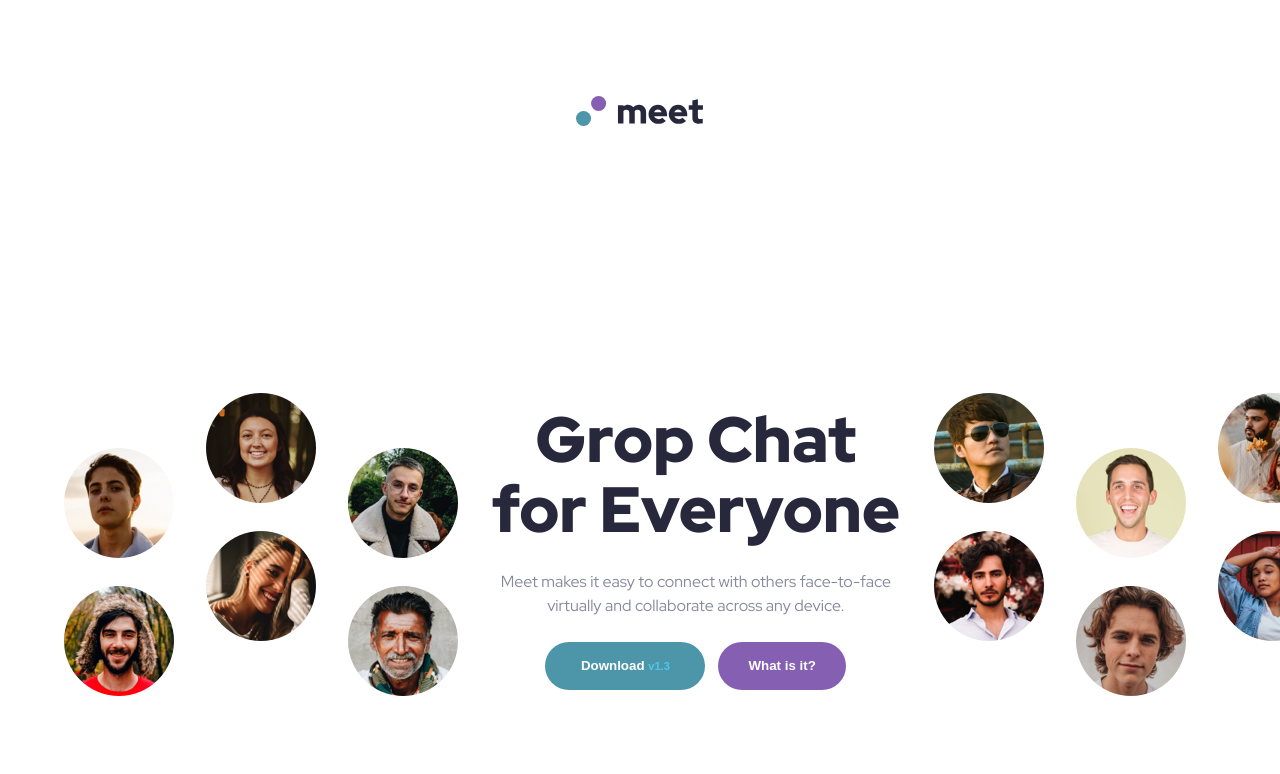
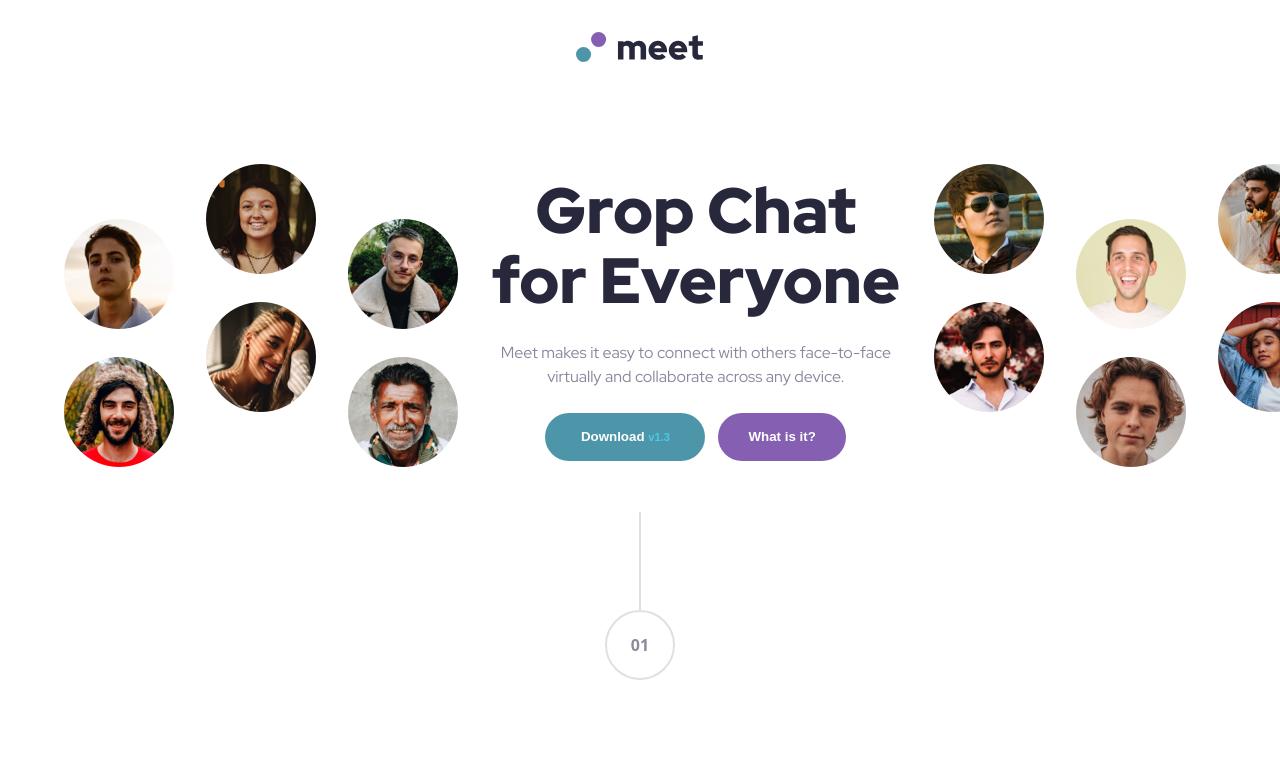
Before and after one commit to yehudahason/Meet-landing-page, a plain HTML site: page index.html in a window 1280 px wide. Shown: the top 774 px of the page. Drawn offline with Linux system fonts and the light colour scheme.

Commit message:
some-css  commit

```diff
--- a/assets/css/style.css
+++ b/assets/css/style.css
@@ -62,7 +62,7 @@ header {
   display: flex;
   justify-content: center;
   align-items: center;
-  padding: 6rem;
+  padding: 2rem;
   min-height: auto;
 }
 
@@ -118,7 +118,7 @@ header img {
   justify-content: space-around;
   align-items: center;
   gap: 0.8rem;
-  min-height: 640px;
+  height: 640px;
 }
 
 .btn {
@@ -357,6 +357,8 @@ header img {
   .section-one {
     flex-direction: row;
     justify-content: space-between;
+    height: 438px;
+    align-items: center;
   }
 
   .gallery {
@@ -373,12 +375,8 @@ header img {
   .content h2 {
     width: 300px;
   }
-  .section-one {
-    height: 438px;
-    align-items: center;
-  }
   .section-2 {
-    height: 883px;
+    height: 683px;
     padding-top: 0;
   }
   .section-3 {
```
